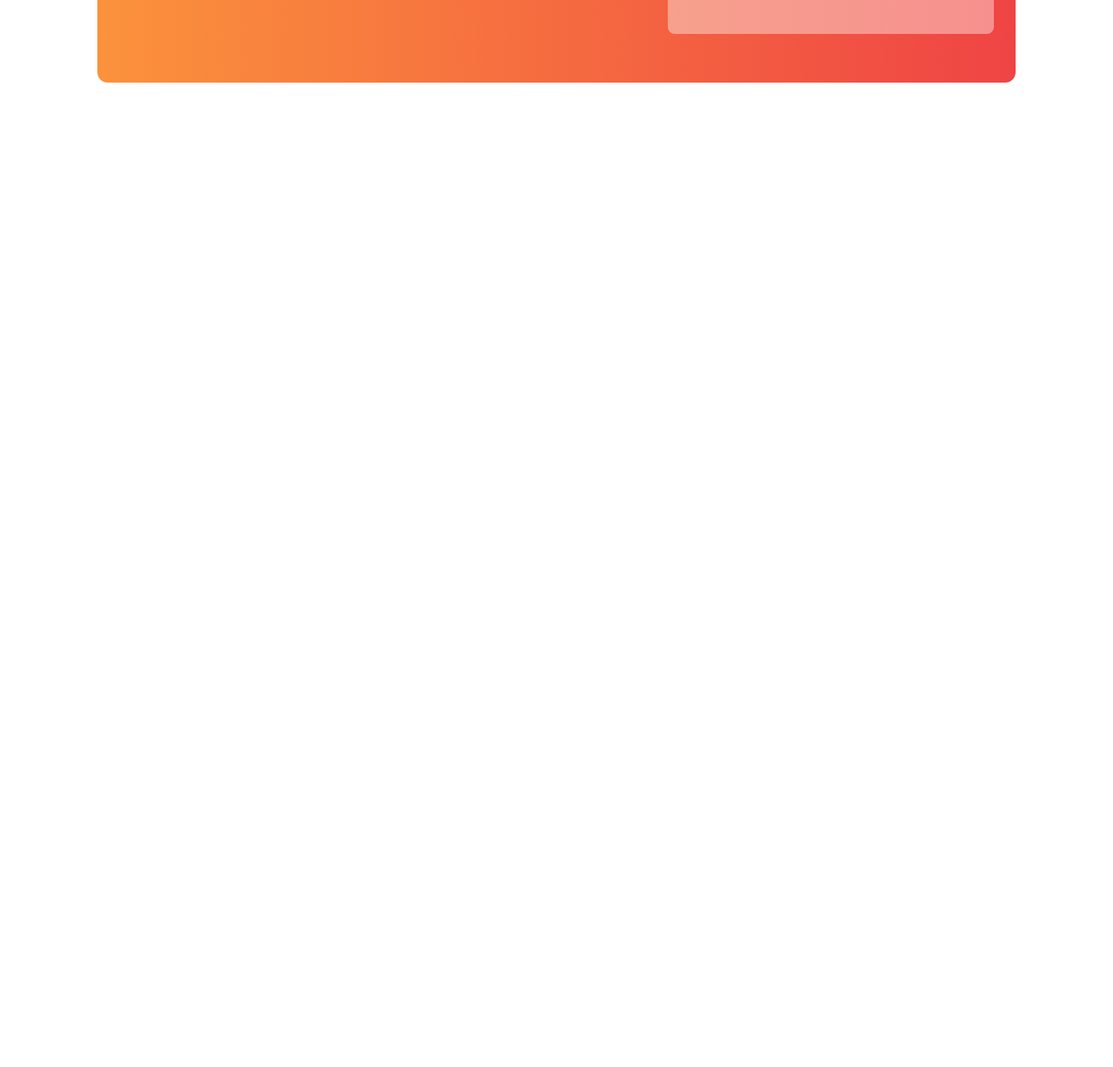
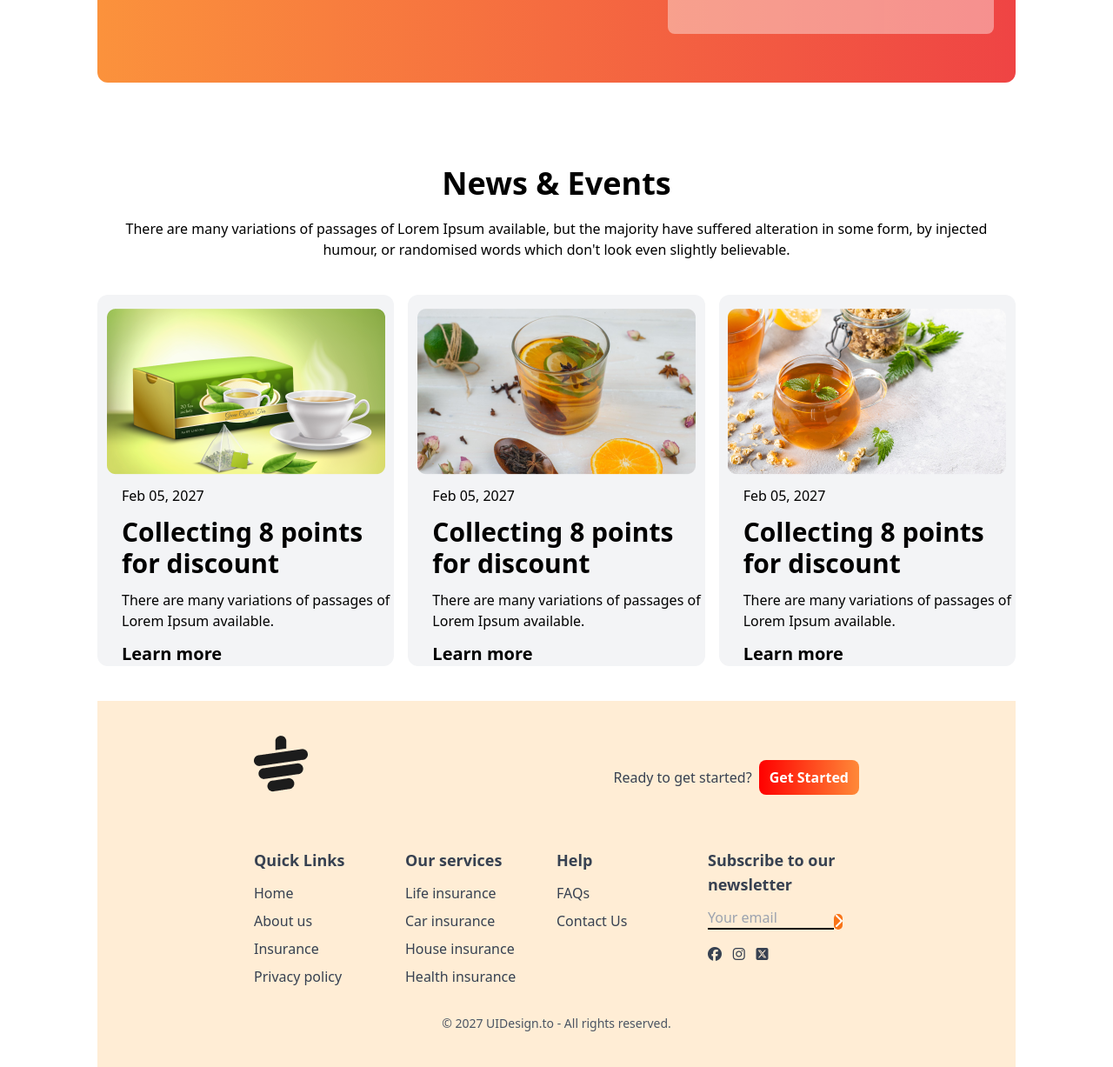
Before and after one commit to safin-A07/tea-house, a plain HTML site: page index.html in a window 1280 px wide. Shown: the part 2345-3572 px from the top of the page at 87% size. Before the commit the page ends 2536 px from the top, so only its background shows below. Drawn offline with nearby package versions, Linux system fonts and the light colour scheme.

Commit message:
Footer section done

```diff
--- a/index.html
+++ b/index.html
@@ -172,6 +172,102 @@
 
 
          </section>
+         <!-- News and event section  -->
+          <section>
+            <div>
+              <h1 class="font-bold text-4xl mb-5 text-center">News & Events</h1>
+              <p class="mb-10 text-center">There are many variations of passages of Lorem Ipsum available, but the majority have suffered alteration in some form, by injected humour, or randomised words which don't look even slightly believable. </p>
+            </div>
+            <div class="grid grid-cols-1 md:grid-cols-3  gap-4">
+              <div class="bg-gray-100 rounded-xl max-w-sm overflow-hidden ">
+                <img class="mx-auto pt-4"  src="images/news-1.png" alt="">
+                <p class=" pl-7 pt-3">Feb 05, 2027</p>
+                <h3 class="pl-7 pt-3 font-bold text-3xl">Collecting 8 points for discount</h3>
+                <p class="pl-7 pt-3"> There are many variations of passages of Lorem Ipsum available.</p>
+                <button class="pl-7 pt-3 font-bold text-xl">Learn more</button>
+              </div>
+              <div class="bg-gray-100 rounded-xl max-w-sm overflow-hidden ">
+                <img class="mx-auto pt-4"  src="images/news-2.png" alt="">
+                <p class=" pl-7 pt-3">Feb 05, 2027</p>
+                <h3 class="pl-7 pt-3 font-bold text-3xl">Collecting 8 points for discount</h3>
+                <p class="pl-7 pt-3"> There are many variations of passages of Lorem Ipsum available.</p>
+                <button class="pl-7 pt-3 font-bold text-xl">Learn more</button>
+              </div>
+              <div class="bg-gray-100 rounded-xl max-w-sm overflow-hidden ">
+                <img class="mx-auto pt-4"  src="images/news-3.png" alt="">
+                <p class=" pl-7 pt-3">Feb 05, 2027</p>
+                <h3 class="pl-7 pt-3 font-bold text-3xl">Collecting 8 points for discount</h3>
+                <p class="pl-7 pt-3"> There are many variations of passages of Lorem Ipsum available.</p>
+                <button class="pl-7 pt-3 font-bold text-xl">Learn more</button>
+              </div>
+
+            </div>
+          </section>
+          <!-- Footer section -->
+           <footer class="bg-orange-100 text-gray-700 py-10 px-4 md:px-16 mt-10">
+            <div class="w-9/12 mx-auto ">
+              <!-- logo -->
+               <div class="mb-8  flex justify-between">
+                  <img class="mb-8" src="./images/cup.png" alt="">
+                  <div class="flex items-center gap-2">
+                    <h4 >Ready to get started?</h4>
+                    <button class="bg-gradient-to-r from-[#FF0000] to-[#FF8938] text-white px-3 py-2 rounded-lg font-bold">Get Started</button>
+                     </div>
+                  </div>
+               </div>
+                <!-- links -->
+                <div class="grid grid-cols-1 md:grid-cols-2 lg:grid-cols-4 w-9/12 mx-auto ">
+                  <!-- first column -->
+                   <div>
+                    <h3 class="font-semibold text-lg mb-3">Quick Links</h3>
+                    <ul class="space-y-2">
+                      <li><a class="hover:text-orange-600" href="#">Home</a></li>
+                      <li><a class="hover:text-orange-600" href="#">About us</a></li>
+                      <li><a class="hover:text-orange-600" href="#">Insurance</a></li>
+                      <li><a class="hover:text-orange-600" href="#">Privacy policy</a></li>
+                    </ul>
+                   </div>
+                    <!-- second column -->
+                    <div>
+                      <h3 class="font-semibold text-lg mb-3">Our services</h3>
+                      <ul class="space-y-2">
+                        <li><a class="hover:text-orange-600" href="#">Life insurance</a></li>
+                        <li><a class="hover:text-orange-600" href="#">Car insurance</a></li>
+                        <li><a class="hover:text-orange-600" href="#">House insurance</a></li>
+                        <li><a class="hover:text-orange-600" href="#">Health insurance</a></li>
+                      </ul>
+                     </div>
+                      <!-- Third column -->
+                   <div>
+                    <h3 class="font-semibold text-lg mb-3">Help</h3>
+                    <ul class="space-y-2">
+                      <li><a class="hover:text-orange-600" href="#">FAQs</a></li>
+                      <li><a class="hover:text-orange-600" href="#">Contact Us</a></li>
+
+                    </ul>
+                   </div>
+                   <!-- frouth column -->
+                    <div>
+                      <h3 class="font-semibold text-lg mb-3">Subscribe to our newsletter</h3>
+                      <div class="flex flex-col-2  space-y-2">
+                        <input class="bg-transparent border-b-2 border-black w-4/6 md:w-5/6 " type="text" placeholder="Your email">
+                        <i class="fa-solid fa-chevron-right bg-orange-500 rounded-full text-white justify-center items-center"></i>
+                      </div>
+                      <div class="flex justify-between w-2/5 mb-2 mt-5">
+                        <i class="fa-brands fa-facebook"></i>
+                        <i class="fa-brands fa-instagram"></i>
+                        <i class="fa-brands fa-square-x-twitter"></i>
+
+                      </div>
+                    </div>
+
+                  </div>
+                  <div class="text-center pt-4 mt-4">
+                    <p class="text-sm text-gray-600"> © 2027 UIDesign.to - All rights reserved.</p>
+                  </div>
+
+           </footer>
+
 
 
      </main>
```
